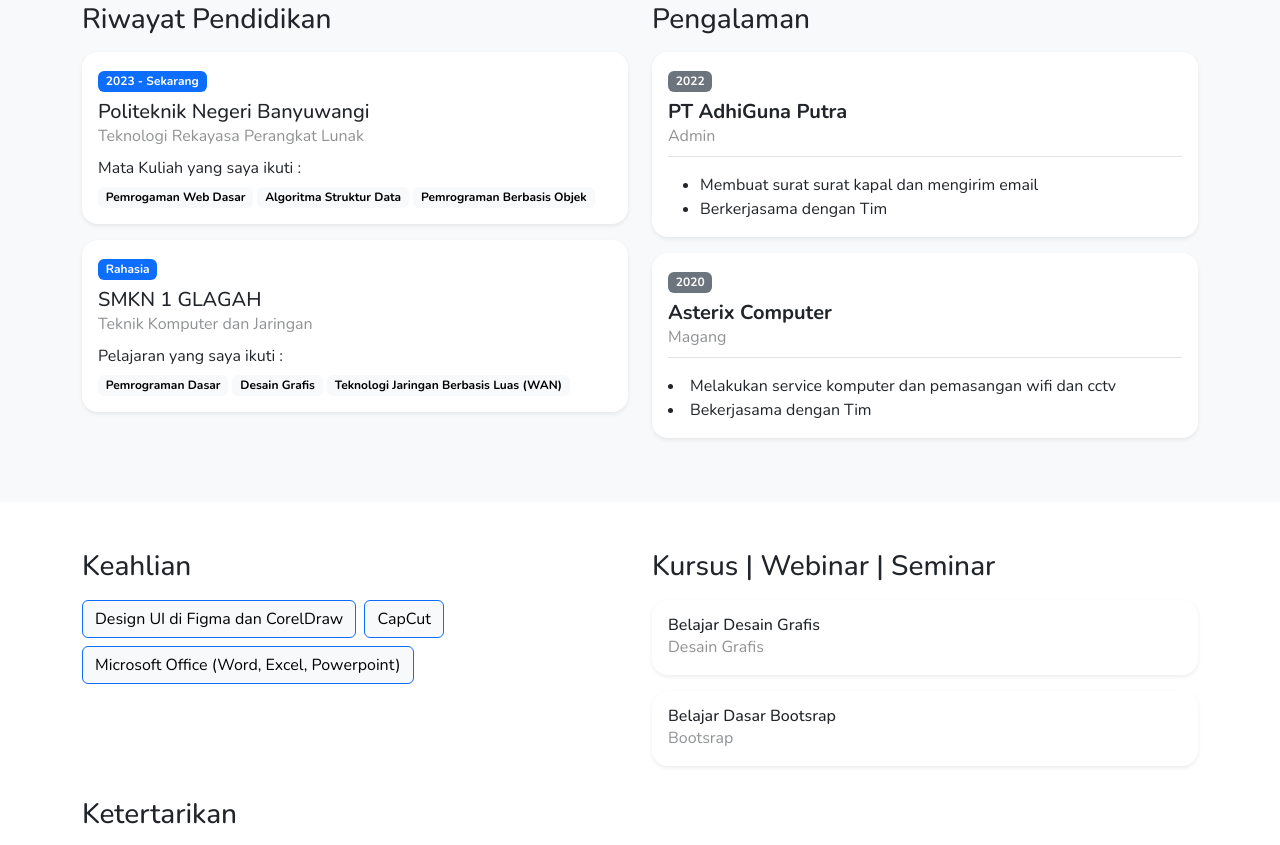
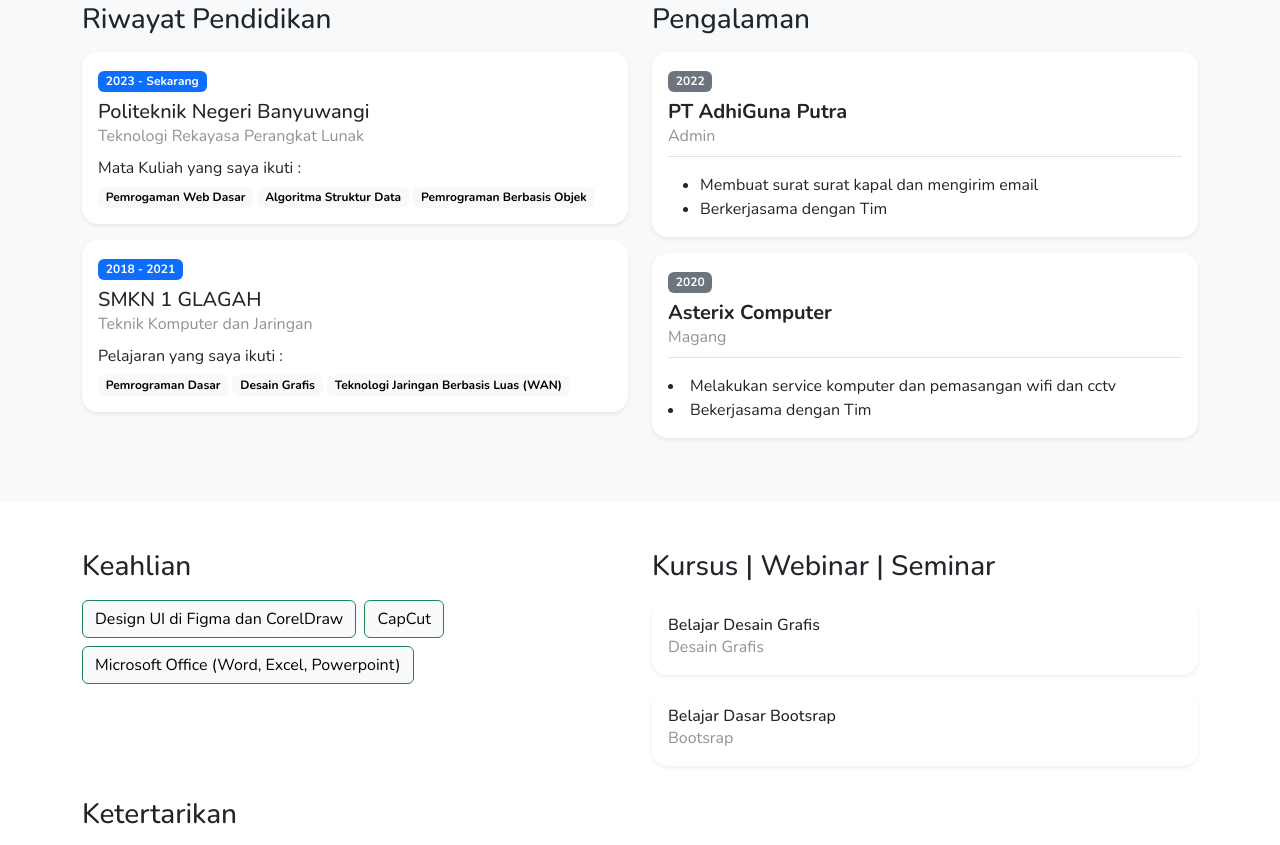
Before and after one commit to GibranF/GibranF.github.io, a plain HTML site: page index.html in a window 1280 px wide. Shown: the part 628-1473 px from the top of the page. Drawn offline with nearby package versions, Linux system fonts and the light colour scheme.

Commit message:
first commit

```diff
--- a/index.html
+++ b/index.html
@@ -100,7 +100,7 @@
                         <div class="col-md-12 mb-3">
                             <div class="card shadow-sm border-0 rounded-4">
                                 <div class="card-body">
-                                    <span class="badge bg-primary">Rahasia</span>
+                                    <span class="badge bg-primary">2018 - 2021</span>
                                     <h5 class="mt-2 mb-0">SMKN 1 GLAGAH</h5>
                                     <p class="text-body-tertiary mb-0">Teknik Komputer dan Jaringan
                                     <div class="mt-2">
@@ -169,13 +169,13 @@
                     <h3 class="mb-3">Keahlian</h3>
                     <!-- Keahlian atau skill yang kamu bisa atau kuasai -->
 
-                    <a class="btn btn-primary text-bg-light text-start mb-2 me-1">
+                    <a class="btn btn-success text-bg-light text-start mb-2 me-1">
                         Design UI di Figma dan CorelDraw
                     </a>
-                    <a class="btn btn-primary text-bg-light text-start mb-2 me-1">
+                    <a class="btn btn-success text-bg-light text-start mb-2 me-1">
                         CapCut
                     </a>
-                    <a class="btn btn-primary text-bg-light text-start mb-2 me-1">
+                    <a class="btn btn-success text-bg-light text-start mb-2 me-1">
                         Microsoft Office (Word, Excel, Powerpoint)
                     </a>
                 </div>
@@ -283,7 +283,7 @@
                         <div class="card-body">
                             <h5 class="mb-0">No. HP / Whatsapp</h5>
                             <p class="mb-0">
-                                <b>+6281335527849</b>
+                                <b>+62 81335527849</b>
                             </p>
                         </div>
                     </div>
```
